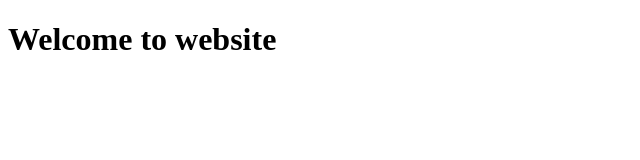
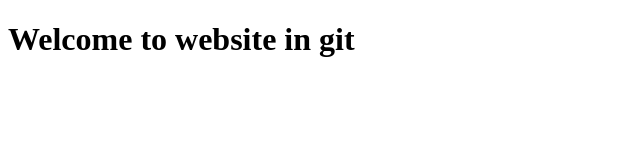
Before and after one commit to gitjoydeep/git-webiner, a plain HTML site: page index.html in a window 1280 px wide. Shown: the whole page, without its empty margins (0-640 px from the left). Drawn offline with Linux system fonts and the light colour scheme.

Commit message:
updated the body of the index.html

```diff
--- a/index.html
+++ b/index.html
@@ -6,7 +6,7 @@
   </head>
 
   <body>
-    <h1>Welcome to website </h1>
+    <h1>Welcome to website in git </h1>
 
   </body>
 
```
